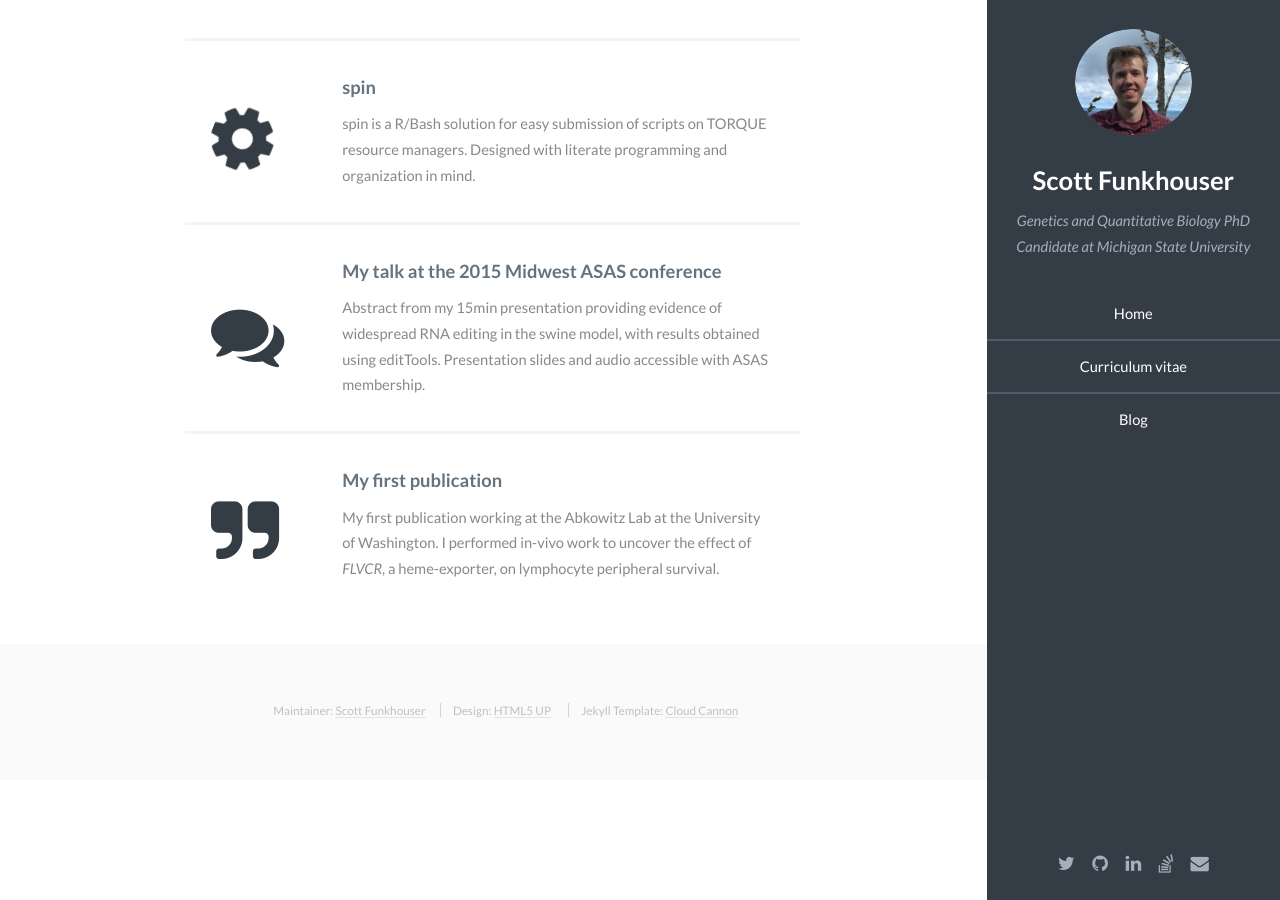
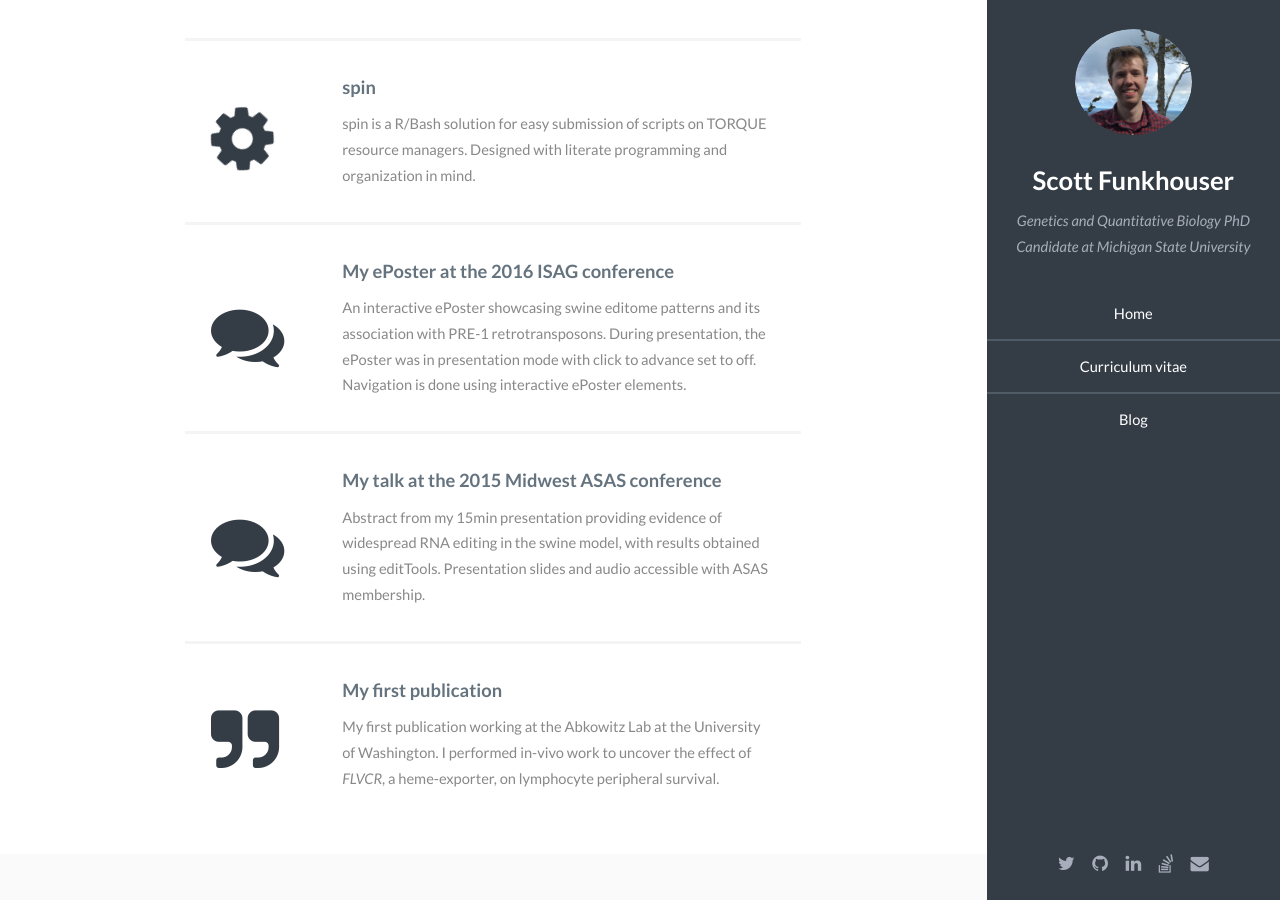
Before and after one commit to funkhou9/blog, a Jekyll site: the page built from index.html, in a window 1280 px wide and 900 px high, scrolled down 1290 px. Built offline with Jekyll 4.4.1, drawn with Linux system fonts in a browser that asks for light colours.

Commit message:
add eposter from isag

```diff
--- a/_includes/features.html
+++ b/_includes/features.html
@@ -28,6 +28,23 @@
 <article>
     <div class="feature-fig">
         <figure>
+            <a href="https://docs.google.com/presentation/d/1EWTvuXNPPxO0b9UdSTHNCpx4rSfZ67RNgMsPYhgZ-zk/edit?usp=sharing" class="image"><i class="fa fa-comments fa-5x"></i></a>
+            <figcaption></figcaption>
+        </figure>
+    </div>
+    <div class="inner">
+        <h4>My ePoster at the 2016 ISAG conference</h4>
+        <p>
+            An interactive ePoster showcasing swine editome patterns and its association with PRE-1 retrotransposons.
+            During presentation, the ePoster was in presentation mode with click to advance set to off. Navigation
+            is done using interactive ePoster elements.
+        </p>
+    </div>
+</article>
+
+<article>
+    <div class="feature-fig">
+        <figure>
             <a href="https://asas.confex.com/asas/mw15/webprogram/Paper11620.html" class="image"><i class="fa fa-comments fa-5x"></i></a>
             <figcaption></figcaption>
         </figure>
```
